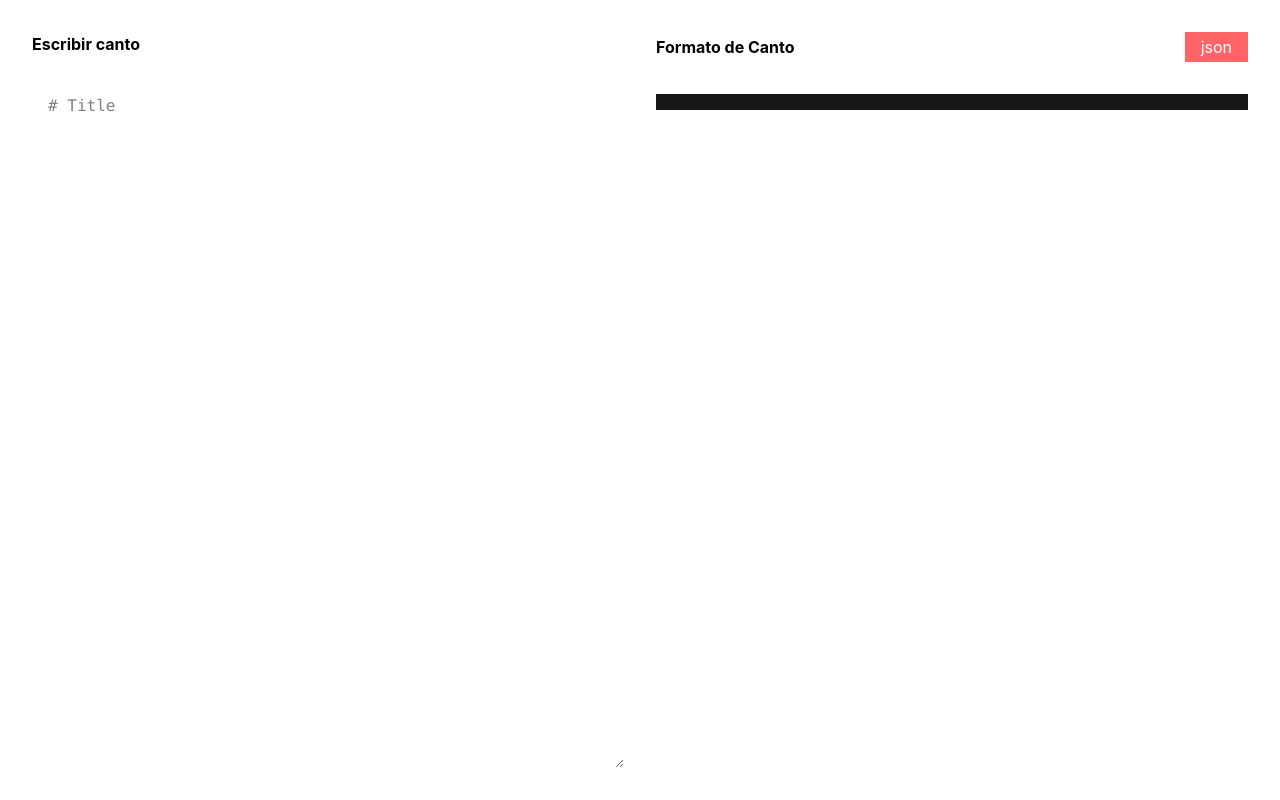
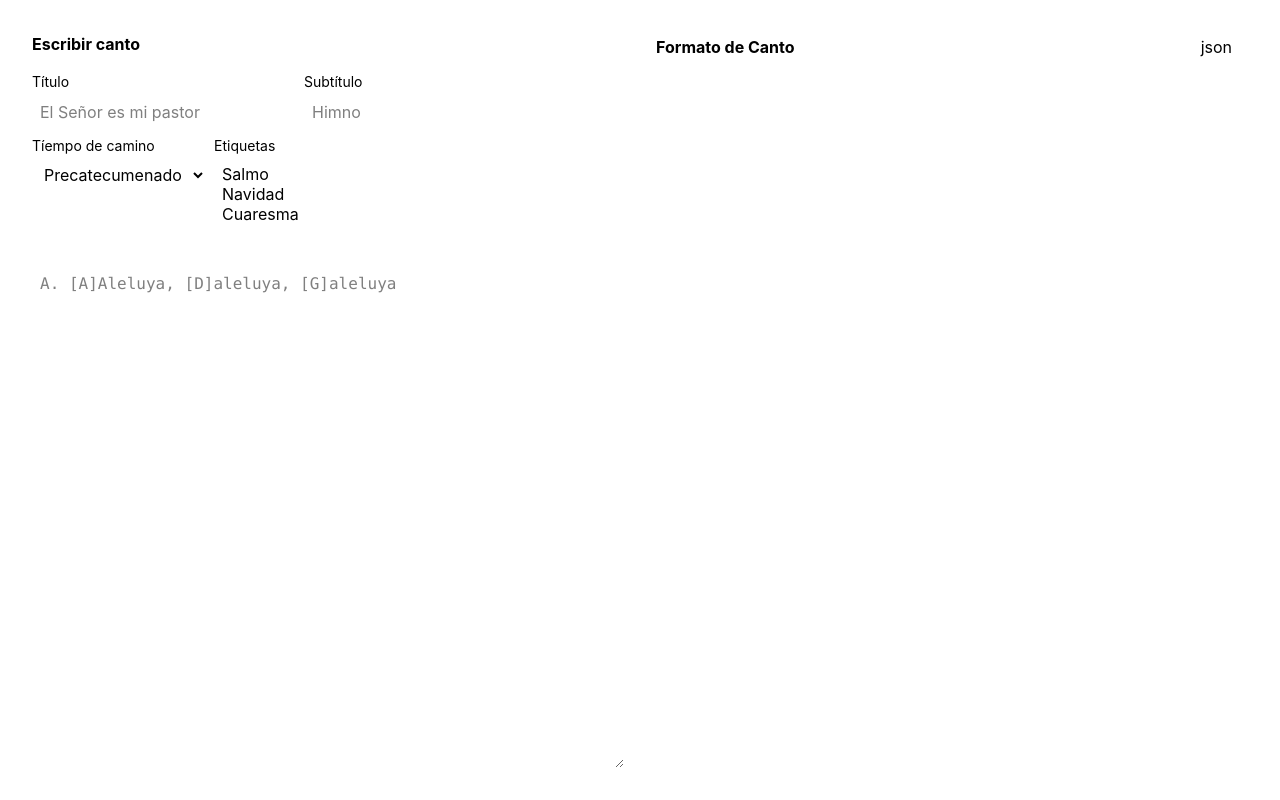
Before and after one commit to JosePhee03/resucito-editor, a React (Vite) app: page / in a window 1280 px wide. Built offline with nearby package versions, Linux system fonts and the light colour scheme.

Commit message:
add inputs

```diff
--- a/src/App.tsx
+++ b/src/App.tsx
@@ -14,10 +14,11 @@ function App() {
         <span className="font-bold dark:text-red-400 my-auto h-8">
           Escribir canto
         </span>
+        <InputView />
         <textarea
-          className="w-full h-full overflow-y-scroll p-4 font-mono dark:bg-neutral-800"
+          className="w-full h-full overflow-y-scroll py-2 px-2 font-mono dark:bg-neutral-800"
           onChange={e => setText(e.currentTarget.value)}
-          placeholder="# Title"
+          placeholder="A. [A]Aleluya, [D]aleluya, [G]aleluya"
         />
       </section>
       <section className="w-full h-full flex flex-col gap-4">
@@ -25,7 +26,7 @@ function App() {
           <span className="font-bold dark:text-red-400">Formato de Canto</span>
           <button
             onClick={() => setHiddenJson(!hiddenJson)}
-            className="bg-red-400 text-white px-4 h-full "
+            className="dark:bg-red-400 dark:text-white px-4 h-full "
           >
             {hiddenJson ? 'json' : 'formato'}
           </button>
@@ -37,6 +38,79 @@ function App() {
         )}
       </section>
     </main>
+  )
+}
+
+function InputView() {
+  const STAGE = {
+    precatechumenate: 'Precatecumenado',
+    liturgy: 'Liturgia',
+    election: 'Elección',
+    catechumenate: 'Catecumenado'
+  }
+
+  const TAGS = {
+    salp: 'Salmo',
+    chrismas: 'Navidad',
+    lent: 'Cuaresma'
+  }
+
+  return (
+    <div className="flex flex-wrap gap-2">
+      <div className="min-w-32 flex flex-col gap-1">
+        <label htmlFor="title" className="text-sm dark:text-neutral-300">
+          Título
+        </label>
+        <input
+          id="title"
+          className="dark:bg-neutral-800 px-2 py-1"
+          placeholder="El Señor es mi pastor"
+        />
+      </div>
+      <div className="min-w-32 flex flex-col gap-1">
+        <label htmlFor="subtitle" className="text-sm dark:text-neutral-300">
+          Subtítulo
+        </label>
+        <input
+          id="subtitle"
+          className="dark:bg-neutral-800 px-2 py-1"
+          placeholder="Himno"
+        />
+      </div>
+      <div className="min-w-32 flex flex-col gap-1">
+        <label htmlFor="stage" className="text-sm dark:text-neutral-300">
+          Tíempo de camino
+        </label>
+        <select
+          id="stage"
+          name="stage"
+          className=" dark:bg-neutral-800 px-2 py-1"
+        >
+          {Object.entries(STAGE).map(([key, value], i) => (
+            <option key={i} className="" value={key}>
+              {value}
+            </option>
+          ))}
+        </select>
+      </div>
+      <div className="min-w-32 flex flex-col gap-1">
+        <label htmlFor="tags" className="text-sm dark:text-neutral-300">
+          Etiquetas
+        </label>
+        <select
+          multiple
+          id="tags"
+          name="tags"
+          className="dark:bg-neutral-800 px-2 py-1"
+        >
+          {Object.entries(TAGS).map(([key, value], i) => (
+            <option key={i} value={key}>
+              {value}
+            </option>
+          ))}
+        </select>
+      </div>
+    </div>
   )
 }
 
@@ -52,11 +126,11 @@ function JsonToHTML({ json }: { json: LyricNode[] }) {
   return (
     <div>
       {json.map((section, i) => (
-        <p key={i} className="pt-4">
+        <div key={i} className="pt-4">
           {section.children.map((line, j) => (
             <LyricLineElement lyricLine={line.children} key={j} />
           ))}
-        </p>
+        </div>
       ))}
     </div>
   )
@@ -64,17 +138,19 @@ function JsonToHTML({ json }: { json: LyricNode[] }) {
 
 function LyricLineElement({ lyricLine }: { lyricLine: LyricSegment[] }) {
   return (
-    <div className="font-mono pt-4 bg-neutral-900 relative">
+    <div className="font-mono pt-4 relative">
       {lyricLine.map(lyric => {
         switch (lyric.type) {
           case 'chord':
             return (
-              <span className="text-red-500 absolute -top-0.5">
+              <span className="dark:text-red-500 absolute -top-0.5">
                 {lyric.value}
               </span>
             )
           case 'label':
-            return <span className="text-gray-500 relative">{lyric.value}</span>
+            return (
+              <span className="dark:text-gray-500 relative">{lyric.value}</span>
+            )
           case 'text':
             return <span>{lyric.value}</span>
         }
```
